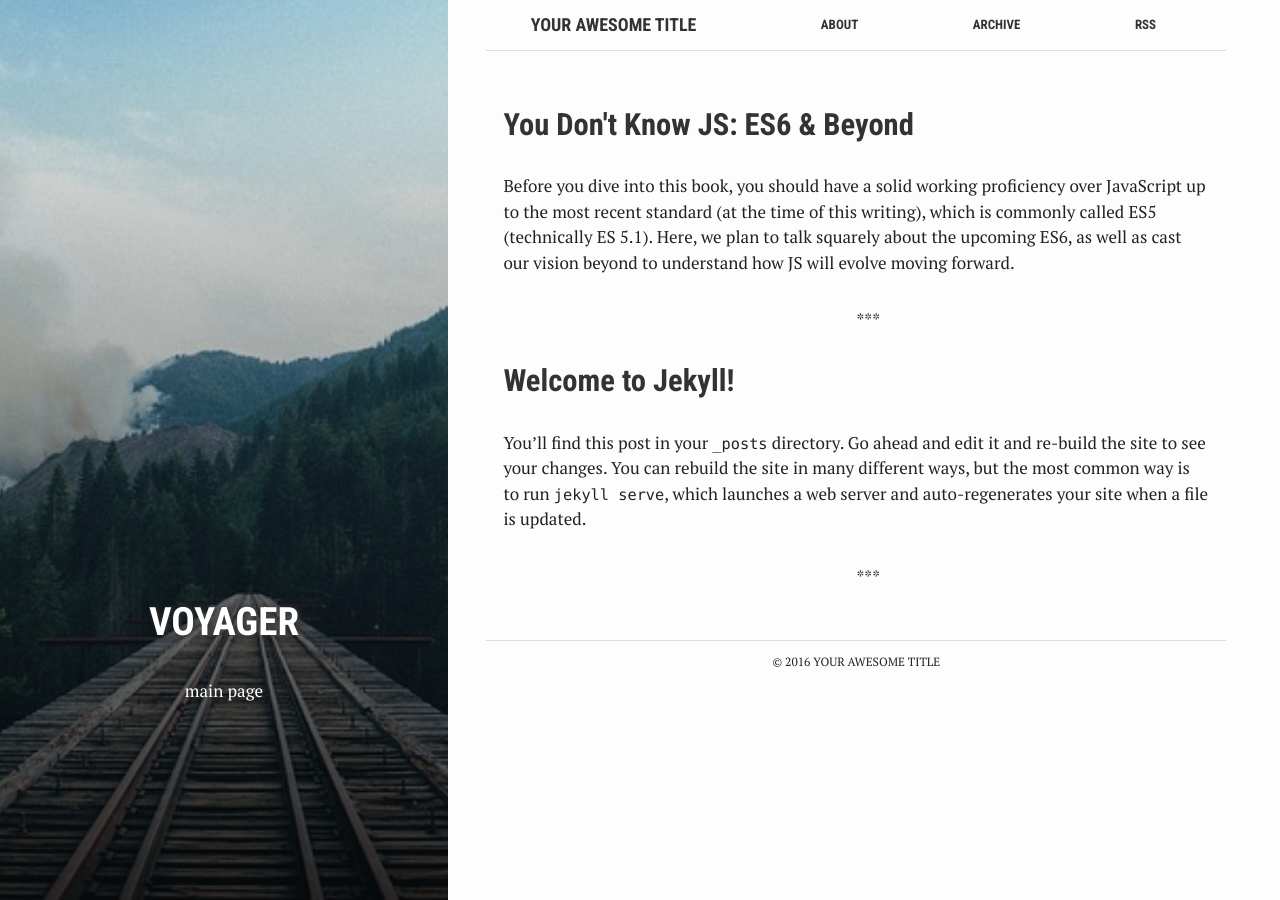
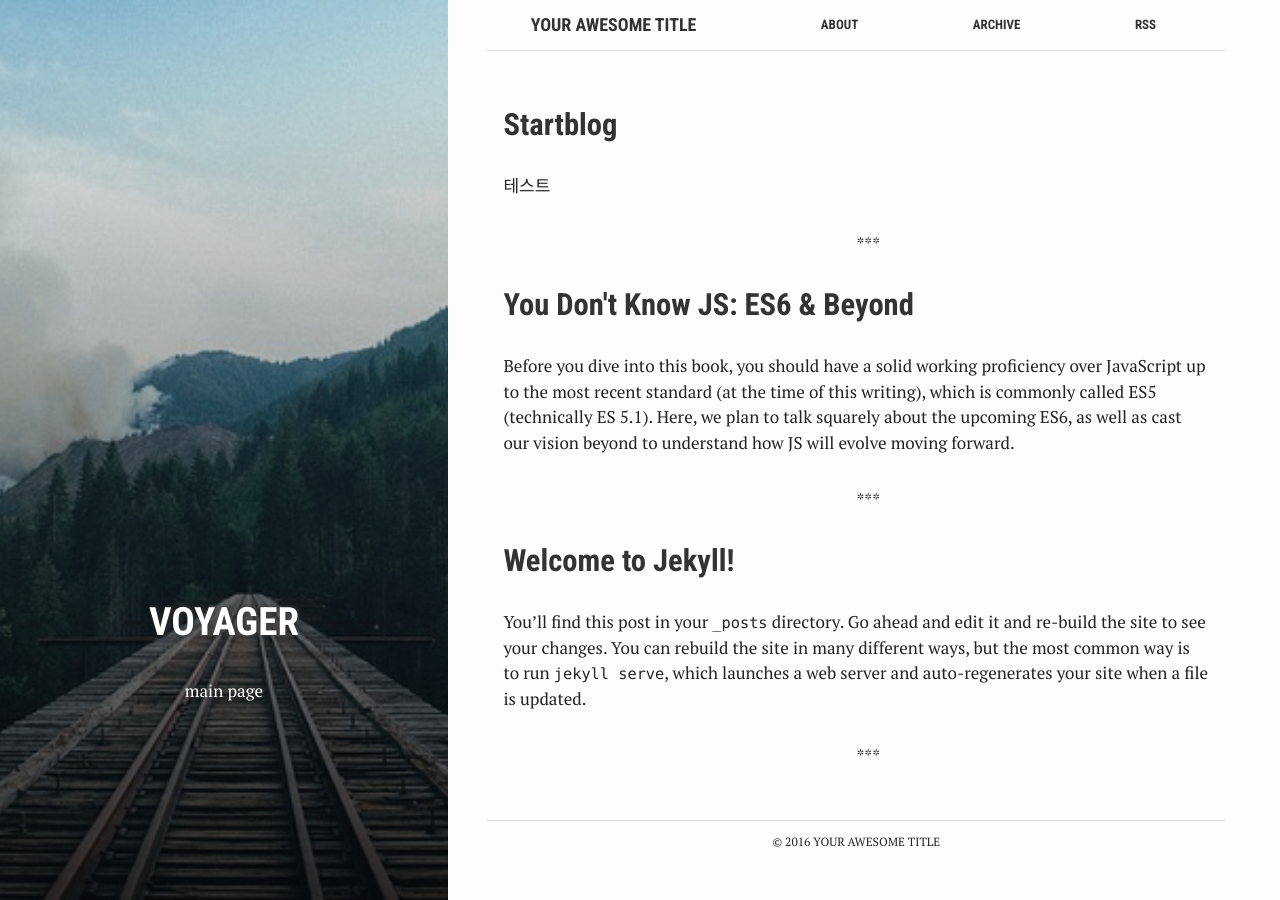
Before and after one commit to hancoma/hancoma.github.io, a Jekyll site: the page built from index.html, in a window 1280 px wide. Built offline with Jekyll 4.4.1, drawn with Linux system fonts in a browser that asks for light colours.

Commit message:
Initial commit

```diff
--- a/_config.yml
+++ b/_config.yml
@@ -14,7 +14,7 @@ description: > # this means to ignore newlines until "baseurl:"
   Google search results) and in your feed.xml site description.
 baseurl: "" # the subpath of your site, e.g. /blog
 lang: "en"
-url: "https://hancoma.github.io" # the base hostname & protocol for your site
+url: "" # the base hostname & protocol for your site
 twitter_username: jekyllrb
 github_username:  jekyll
 disqus_username:
--- /dev/null
+++ b/_posts/2016-12-13-startblog.markdown
@@ -0,0 +1 @@
+테스트
```
